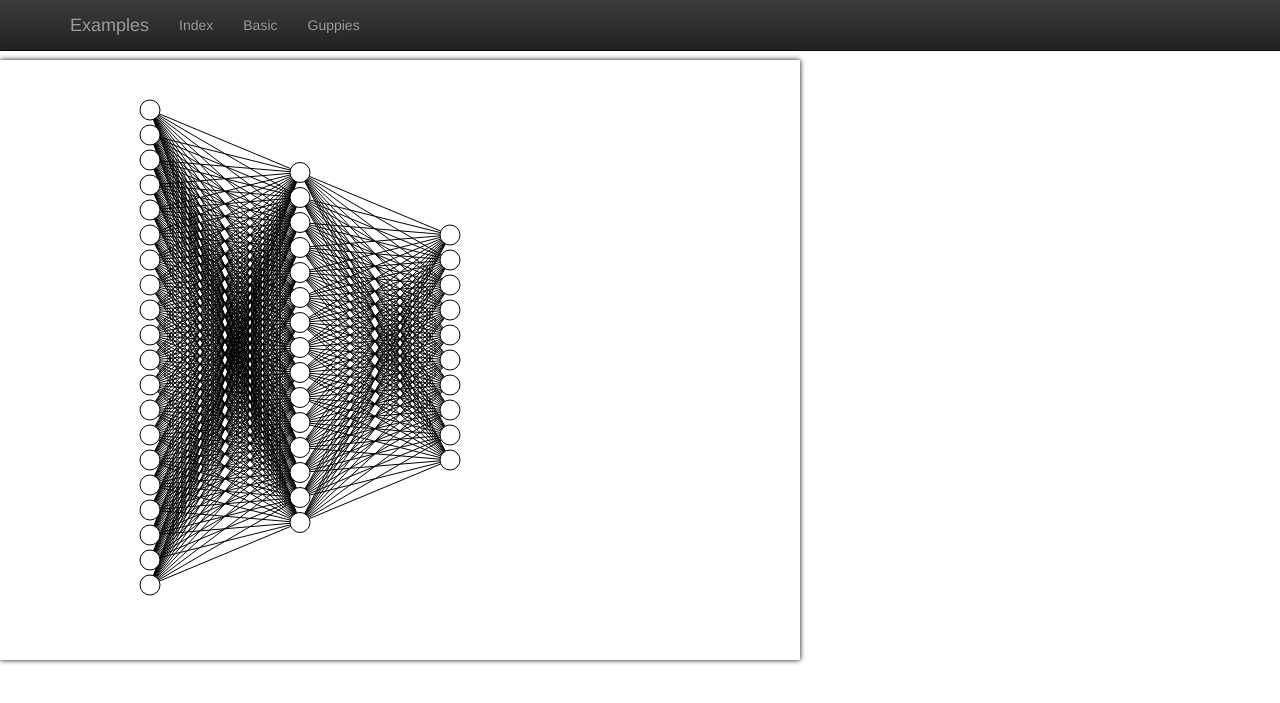
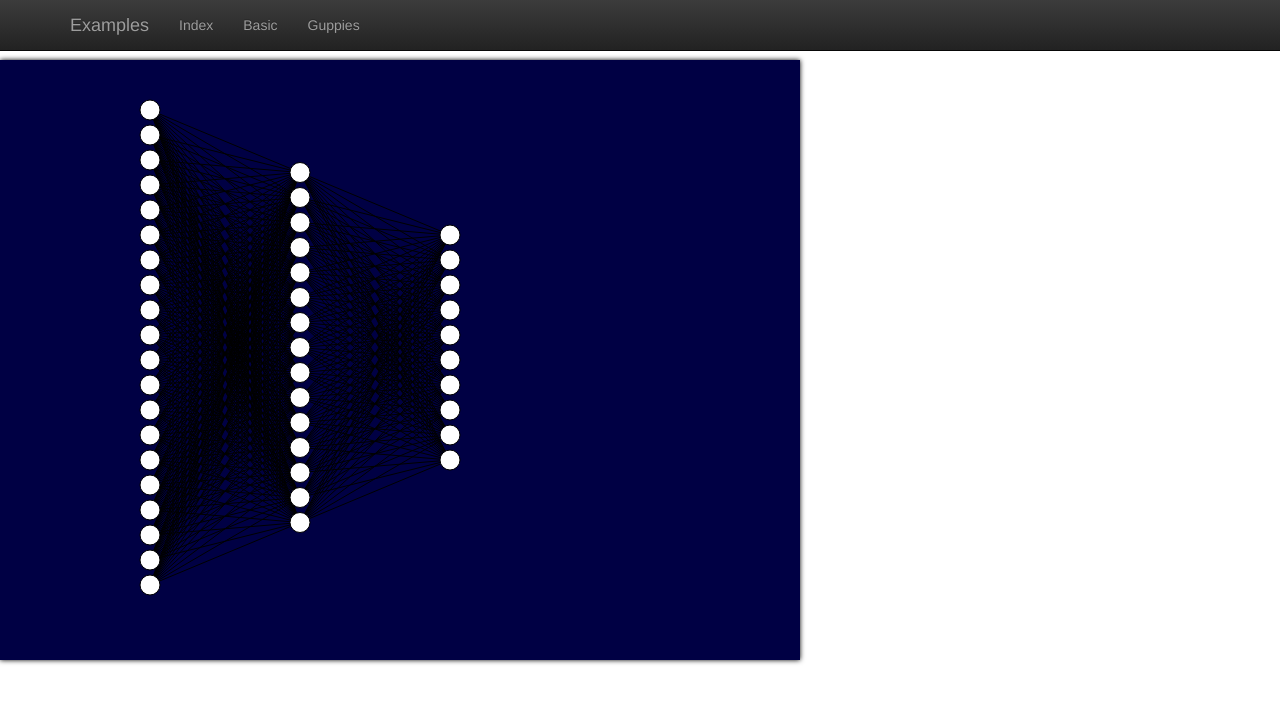
Before and after one commit to lethosor/nnet, a Jekyll site: the page built from diagram.html, in a window 1280 px wide. Shown: the top 703 px of the page. Built offline with Jekyll 4.4.1, drawn with Linux system fonts in a browser that asks for light colours.

Commit message:
Add full-screen button and blue background

```diff
--- a/guppies.html
+++ b/guppies.html
@@ -12,6 +12,9 @@
             <span class="game-info" id="generation-id"></span>
             <span class="game-info" id="timer"></span>
             <span class="game-info" id="food-count"></span>
+            <div class="pull-right">
+                <a class="btn btn-default" id="fullscreen">Full screen</a>
+            </div>
         </div>
     </div>
     <div class="row">
--- a/guppies.js
+++ b/guppies.js
@@ -303,6 +303,9 @@
                 world.tick_delay = 50;
         }
     });
+    $('a#fullscreen').click(function() {
+        $('#default-canvas')[0].requestFullscreen();
+    });
     $('.well').hide().css({'max-height': 300, 'overflow': 'auto'});
     $('input#max-speed').on('keydown keyup', function() {
         try {
--- a/theme.css
+++ b/theme.css
@@ -35,3 +35,7 @@
 span.game-info {
     margin: 0 0.5em;
 }
+
+canvas {
+    background-color: #004;
+}
```
